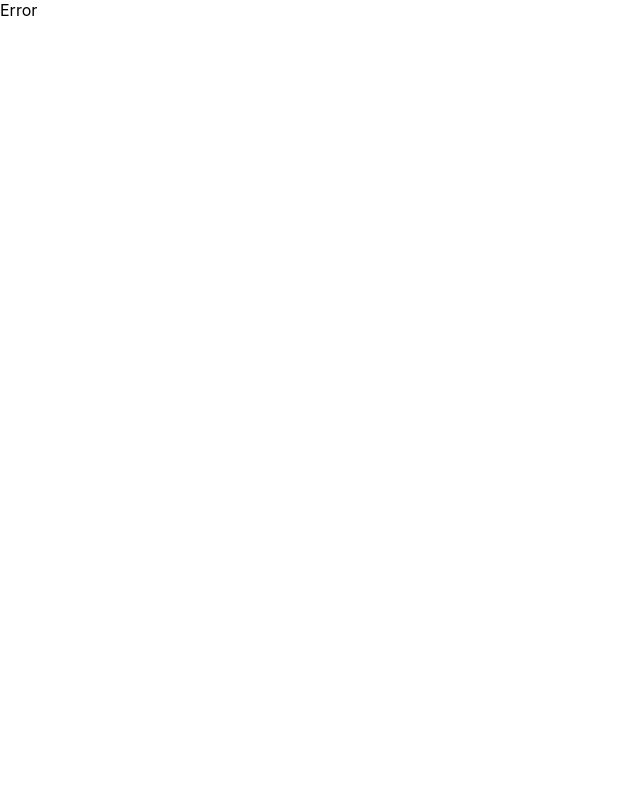
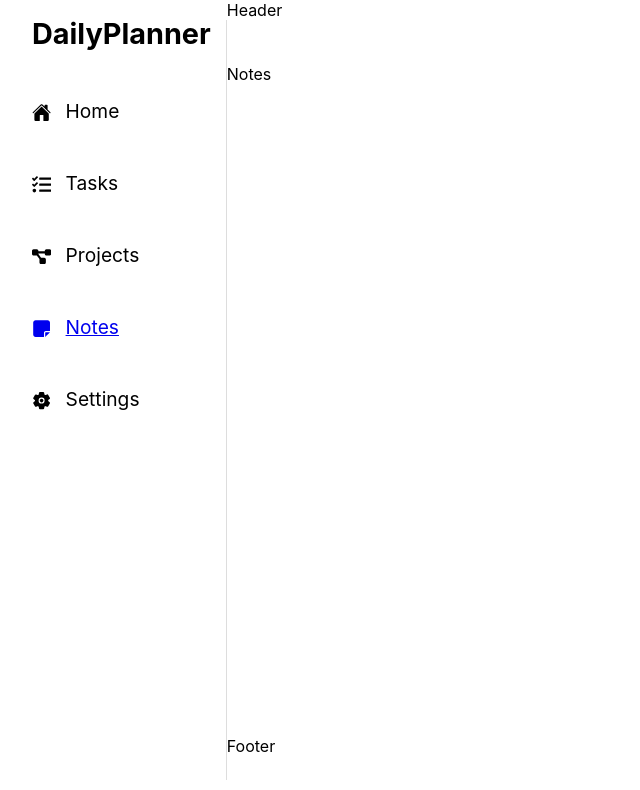
Before and after one commit to Isuu1/Daily-Planner, a React (Create React App) app: page /notes in a window 1280 px wide. Before the commit this address had no page. Shown: the top 790 px of the page, without its empty margins (0-640 px from the left). Built offline with nearby package versions, Linux system fonts and the light colour scheme.

Commit message:
Created and linked Notes page

```diff
--- a/src/App.js
+++ b/src/App.js
@@ -6,6 +6,7 @@ import {
 import Layout from "./components/Layout";
 import Error from "./pages/Error/Error";
 import Dashboard from "./pages/Dashboard/Dashboard";
+import Notes from "./pages/Notes/Notes";
 
 const router = createBrowserRouter([
   {
@@ -18,6 +19,10 @@ const router = createBrowserRouter([
         index: true,
         element: <Dashboard />,
       },
+      {
+        path: "notes",
+        element: <Notes />,
+      },
     ],
   },
 ]);
--- a/src/components/Sidebar/Sidebar.jsx
+++ b/src/components/Sidebar/Sidebar.jsx
@@ -7,6 +7,7 @@ import { FaDiagramProject } from "react-icons/fa6";
 import { FaNoteSticky } from "react-icons/fa6";
 import { IoSettings } from "react-icons/io5";
 import { useStateContext } from "../../context/StateContext";
+import { Link } from "react-router-dom";
 
 const Sidebar = () => {
   const { notes } = useStateContext();
@@ -30,10 +31,12 @@ const Sidebar = () => {
           <FaDiagramProject />
           Projects
         </li>
-        <li className="sidebar__menu__item">
-          <FaNoteSticky />
-          Notes
-        </li>
+        <Link to={"/notes"}>
+          <li className="sidebar__menu__item">
+            <FaNoteSticky />
+            Notes
+          </li>
+        </Link>
         <li className="sidebar__menu__item">
           <IoSettings />
           Settings
--- /dev/null
+++ b/src/pages/Notes/Notes.jsx
@@ -0,0 +1,7 @@
+import React from "react";
+
+const Notes = () => {
+  return <div>Notes</div>;
+};
+
+export default Notes;
```
